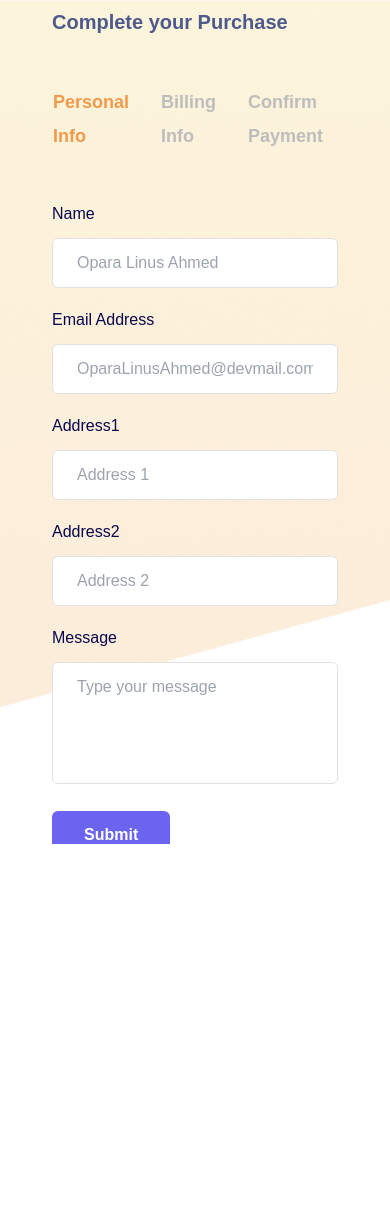
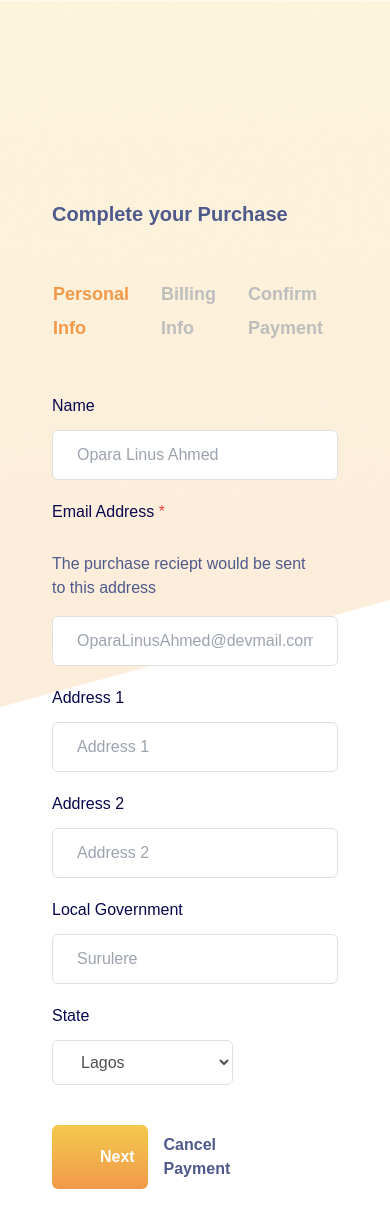
Before and after one commit to olayomipo/iqube-design, a React (Vite) app: page /purchase in a window 390 px wide. Before the commit the page ends 844 px from the top, so only its background shows below. Built offline with nearby package versions, Linux system fonts and the light colour scheme; a web font is replaced by a local one.

Commit message:
PurchaseForm ; Fixed overflow , set max width to 701px, Finished Personal Info Section

```diff
--- a/src/components/PersonalInfo.jsx
+++ b/src/components/PersonalInfo.jsx
@@ -25,8 +25,9 @@ function PersonalInfo() {
             htmlFor="email"
             className="mb-3 block text-base font-medium text-[#07074D]"
             >
-            Email Address
+            Email Address <span className='text-red-500'>*</span>
             </label>
+            <p className='font-normal p-4 ml-[-1rem] text-[16px] text-[#817E9E'>The purchase reciept would be sent to this address</p>
             <input
             type="email"
             name="email"
@@ -40,8 +41,9 @@ function PersonalInfo() {
             htmlFor="address1"
             className="mb-3 block text-base font-medium text-[#07074D]"
             >
-            Address1
+            Address 1
             </label>
+
             <input
             type="text"
             name="address1"
@@ -55,7 +57,7 @@ function PersonalInfo() {
             htmlFor="address2"
             className="mb-3 block text-base font-medium text-[#07074D]"
             >
-            Address2
+            Address 2
             </label>
             <input
             type="text"
@@ -65,28 +67,46 @@ function PersonalInfo() {
             className="w-full rounded-md border border-[#e0e0e0] bg-white py-3 px-6 text-base font-medium text-[#4F4F4F] outline-none focus:border-[#4E598C] focus:shadow-md"
             />
         </div>
-        <div className="mb-5">
-            <label
-            htmlFor="message"
-            className="mb-3 block text-base font-medium text-[#07074D]"
+        <div className="grid md:grid-cols-3 md:gap-6 mb-5">
+                <div className="relative z-0 w-full mb-5 group col-span-2">
+                    <label htmlFor="local_government"
+                      className="mb-3 block text-base font-medium text-[#07074D]">
+                        Local Government
+                    </label>
+                    <input
+                    type="text"
+                    name="local_government" id="local_government"
+                    className="w-full rounded-md border border-[#e0e0e0] bg-white py-3 px-6 text-base font-medium text-[#4F4F4F] outline-none focus:border-[#4E598C] focus:shadow-md"
+                    placeholder="Surulere" required />
+                </div>
+                <div className="relative z-0 w-full mb-5 group">
+                  <label htmlFor="states"
+                  class="mb-3 block text-base font-medium text-[#07074D]">
+                    State
+                  </label>
+                  <select id="states"
+                  class="w-full rounded-md border border-[#e0e0e0] bg-white py-3 px-6 text-base font-medium text-[#4F4F4F] outline-none focus:border-[#4E598C] focus:shadow-md">
+                    <option selected>Lagos</option>
+                    <option value="AB"> Abuja </option>
+                    <option value="OG"> Ogun </option>
+                    <option value="IB"> Ibadan </option>
+                    <option value="PH">Port Harcourt</option>
+                  </select>
+                </div>
+            </div>
+        <div>
+        <div className="grid md:grid-cols-3 grid-cols-3 w-2/3 md:gap-6 mb-5">
+            <button
+            className="hover:shadow-form rounded-md bg-gradient-to-b from-[#F2C94C] to-[#F2994A] py-2 px-12 lg:px-24 text-base font-semibold text-white outline-none"
             >
-            Message
-            </label>
-            <textarea
-            rows="4"
-            name="message"
-            id="message"
-            placeholder="Type your message"
-            className="w-full resize-none rounded-md border border-[#e0e0e0] bg-white py-3 px-6 text-base font-medium text-[#4F4F4F] outline-none focus:border-[#4E598C] focus:shadow-md"
-            ></textarea>
+              Next
+            </button>
+            <button
+            className="hover:shadow-form rounded-md bg-transparent text-[#4E598C] py-2 px-12 lg:px-18 text-base font-semibold outline-none col-span-2"
+            >
+              Cancel Payment
+            </button>
         </div>
-
-        <div>
-            <button
-            className="hover:shadow-form rounded-md bg-[#6A64F1] py-3 px-8 text-base font-semibold text-white outline-none"
-            >
-            Submit
-            </button>
         </div>
         </form>
     </div>
--- a/src/routes/PurchaseForm.jsx
+++ b/src/routes/PurchaseForm.jsx
@@ -52,9 +52,9 @@ import { Outlet } from "react-router-dom";
 
 function PurchaseForm(){
     return(
-        <div className="h-screen min-h-screen flex items-center justify-center bg-transparent p-3  overflow-scroll">
-            <div className="container overflow-auto md:overflow-scroll h-[100vh] px-10 mx-auto flex flex-col gap-8 p-2 md:p-3 lg:p-4 sm:p-12 xs:p-10">
-                <h1 className="lg:text-4xl md:text-4xl sm:text-3xl xs:text-2xl text-xl text-heading-2 font-bold text-left text-[#4E598C] lg:leading-tight">
+        <div className="h-screen min-h-screen flex items-center justify-center bg-transparent p-3 md:overflow-scroll">
+            <div className="container  h-[100vh] px-10 mx-auto flex flex-col gap-8 p-2 md:p-3 lg:p-4 sm:p-12 xs:p-10 max-w-[701px]">
+                <h1 className="mt-48 lg:text-4xl md:text-4xl sm:text-3xl xs:text-2xl text-xl text-heading-2 font-bold text-left text-[#4E598C] lg:leading-tight">
                         Complete your Purchase
                 </h1>
                 <BreadCrumb />
```
